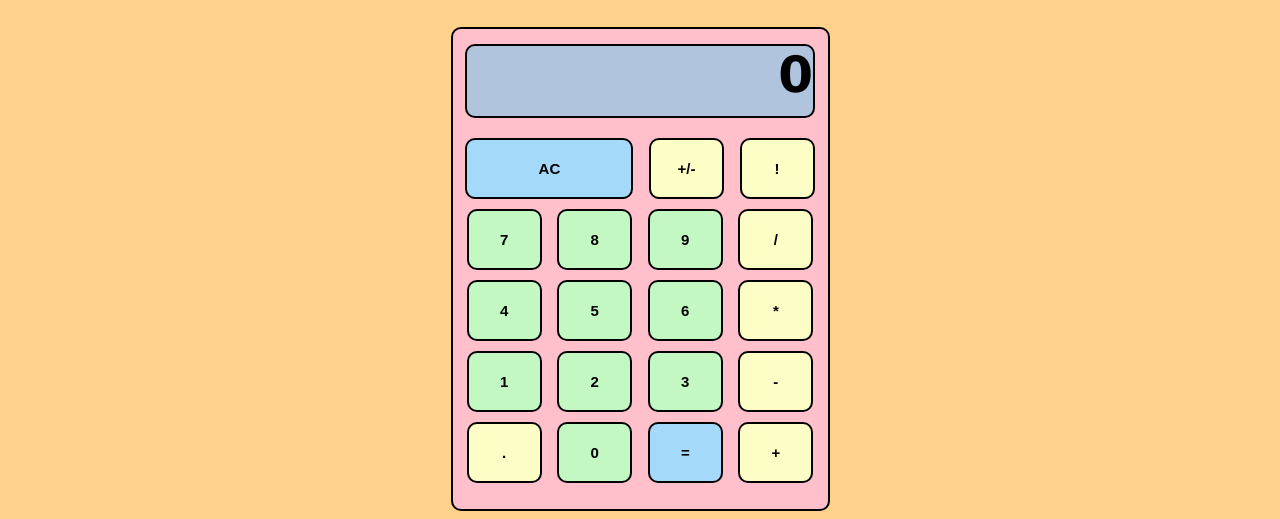
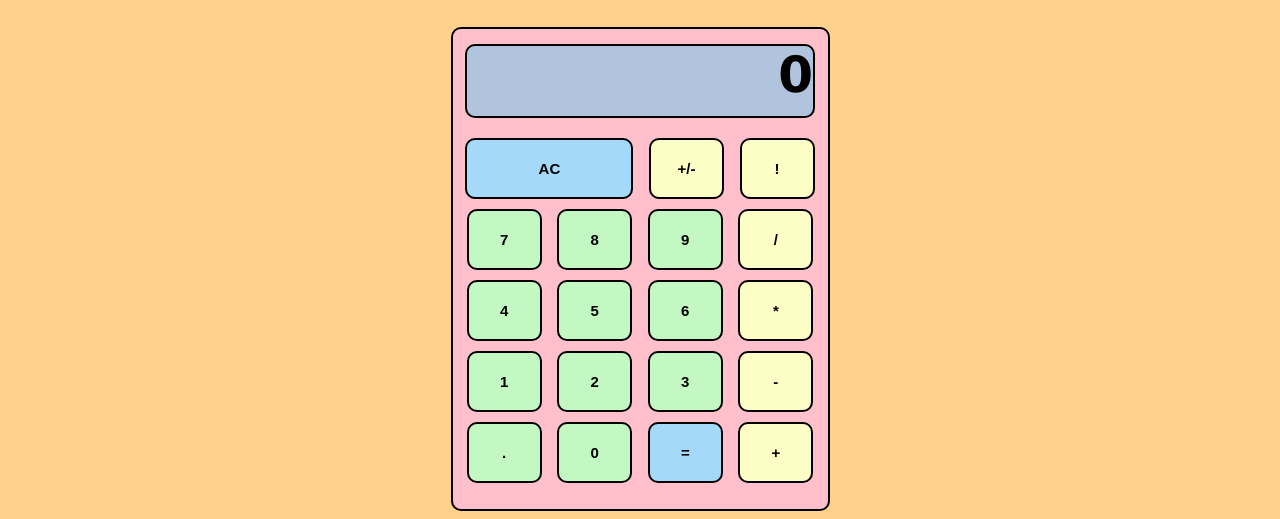
Before and after one commit to TeisJayaswal/new-calculator, a plain HTML site: page index.html in a window 1280 px wide. Shown: the part 311-830 px from the top of the page. Drawn offline with Linux system fonts and the light colour scheme.

Commit message:
Fix another issue with decimals

```diff
--- a/index.html
+++ b/index.html
@@ -47,7 +47,7 @@
         </div>
 
         <div class="row">
-            <button class="number decimal">.</button>
+            <button class="number">.</button>
             <button class="number">0</button>
             <button class="equal">=</button>
             <button class="operator">+</button>
--- a/styles.css
+++ b/styles.css
@@ -48,8 +48,7 @@ button {
 }
 
 .operator,
-.posOrNeg,
-.decimal {
+.posOrNeg {
     background-color: rgb(253, 253, 198);
 }
 
```
